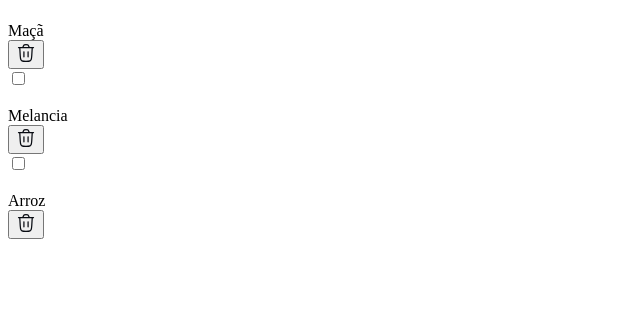
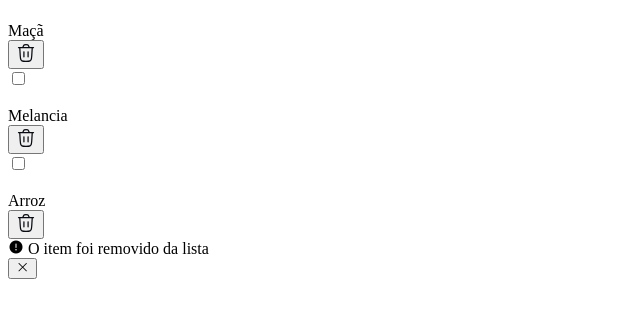
Before and after one commit to cattnasc/quicklist, a plain HTML site: page index.html in a window 1280 px wide. Shown: the part 171-488 px from the top of the page, without its empty margins (0-640 px from the left). Drawn offline with nearby package versions, Linux system fonts and the light colour scheme.

Commit message:
adição da ultima parte do ultima parte do index.html, a div.warning e fim da primeira versão do HTML

```diff
--- a/index.html
+++ b/index.html
@@ -35,7 +35,7 @@
             <button>Adicionar Item</button>
         </section>
 
-        <section class="QuickList">
+        <section class="list">
 
             <div class="item">
                 <div>
@@ -74,6 +74,16 @@
             </div>
 
         </section>
+
+        <div class="warning">
+            <div>
+                <i class="ph ph-warning-circle ph-fill"></i>
+                <span>O item foi removido da lista</span>
+            </div>
+            <button>
+                <i class="ph ph-x"></i>
+            </button>
+        </div>
     </main>
 </body>
 </html>
```
